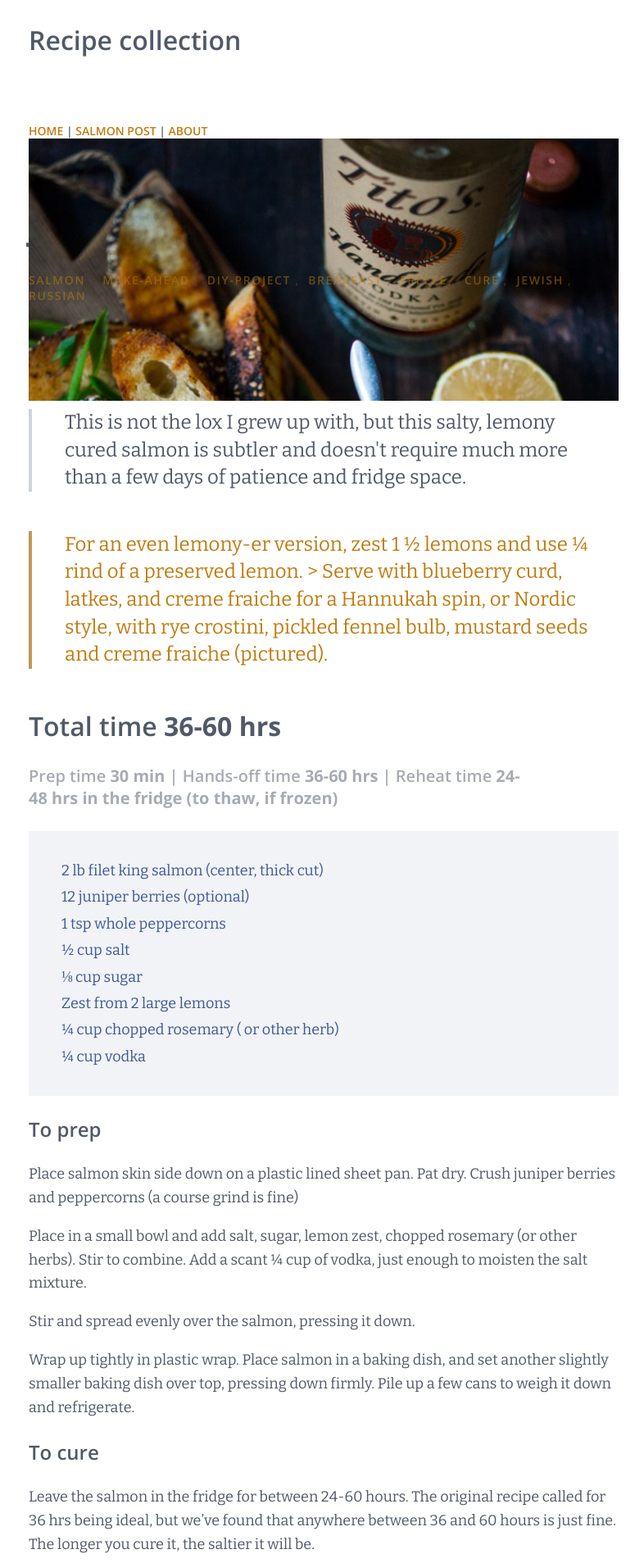
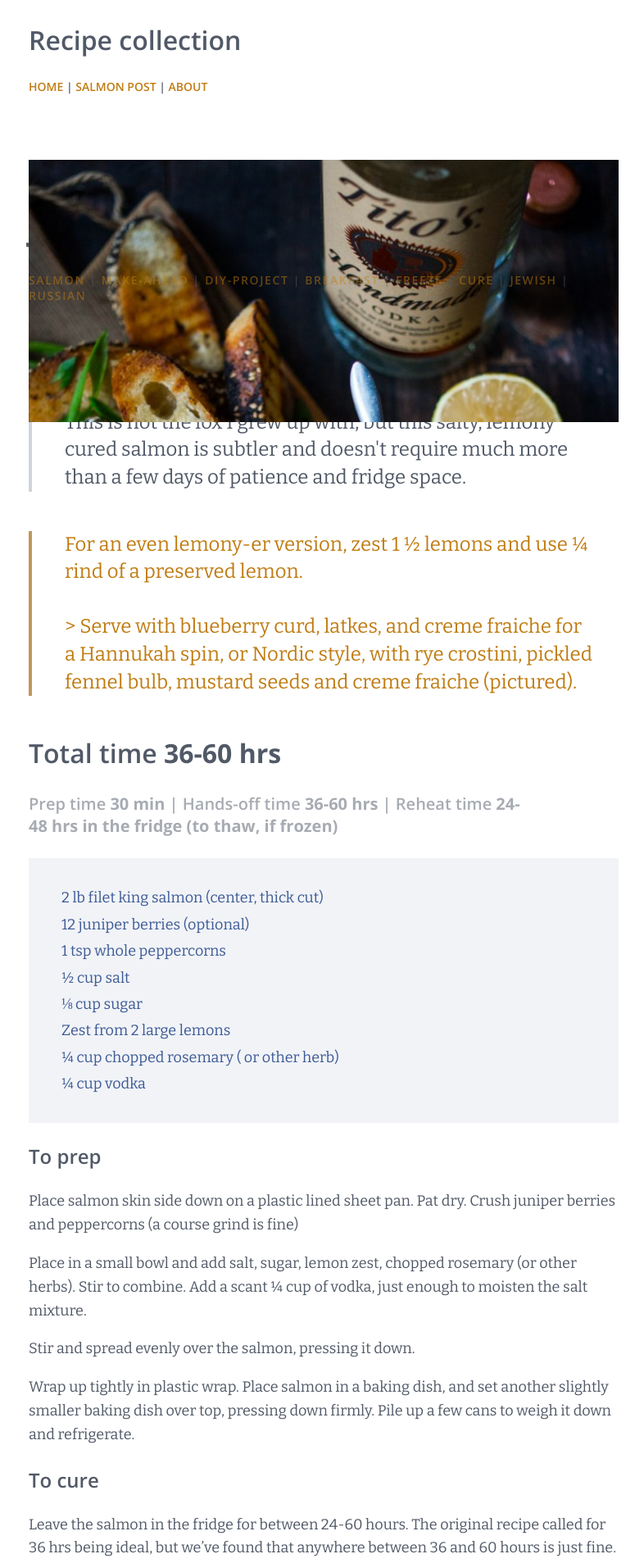
Before and after one commit to scottgallant/recipe-collection, a Jekyll site: the page built from _posts/2017-01-07-salt-cured-salmon-with-vodka-juniper-rosemary-and-lemon-zest.md, in a window 1280 px wide. Shown: the top 1907 px of the page at 82% size, without its empty margins (245-1031 px from the left). Built offline with Jekyll 4.4.1, drawn with Linux system fonts in a browser that asks for light colours.

Commit message:
tag separator to pipes, header/image spacing

```diff
--- a/_config.yml
+++ b/_config.yml
@@ -28,7 +28,7 @@ defaults:
         assemblyTime: ""
         reheatTime: ""
 
-        ingredients: []
+        ingredients: ""
 
   - scope:
         path: ""
--- a/_layouts/recipe.html
+++ b/_layouts/recipe.html
@@ -29,7 +29,7 @@
         {% for tag in page.tags %}
             <a href="#">{{ tag }}</a>
             {% if forloop.last != true %}
-                ,&nbsp;
+                |
             {% endif %}
         {% endfor %}
       </h5>
--- a/css/style.css
+++ b/css/style.css
@@ -88,6 +88,7 @@ blockquote {
 	margin: 3rem 0rem;
 	padding-left: 2.5rem;
 	max-width: 90%;
+	white-space: pre-line;
 	/* border-left set at authorNote and personalNote below */
 	}
 
@@ -109,19 +110,23 @@ p em{
 /* 02 HEADER + NAV + CONTENT + FOOTER */
 
 .header-content {
-	margin-bottom: 5rem;
 	width: 100%;
 	color: #c07c12;
 	}
 
-.header-content a{
+.header-content a {
 	color: #515967;
+}
+
+.header-content a:hover {
+	color: #f14a0e;
 }
 
 .main-nav {
 	text-transform: uppercase;
 	font-size: 0.875rem;
 	font-weight: 600;
+	margin-bottom: 5rem;
 }
 
 content {
```
